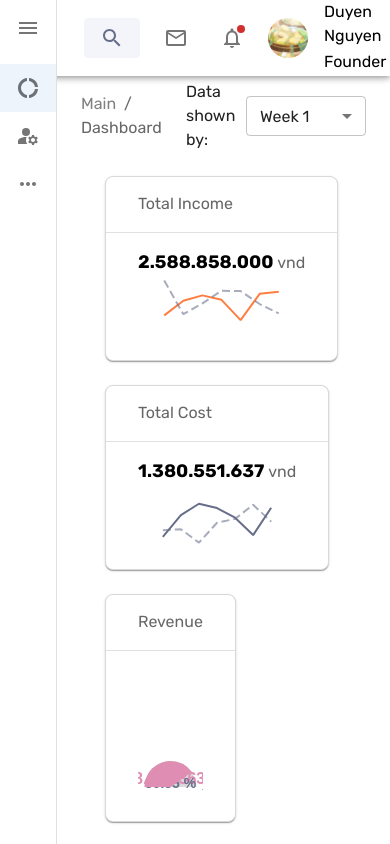
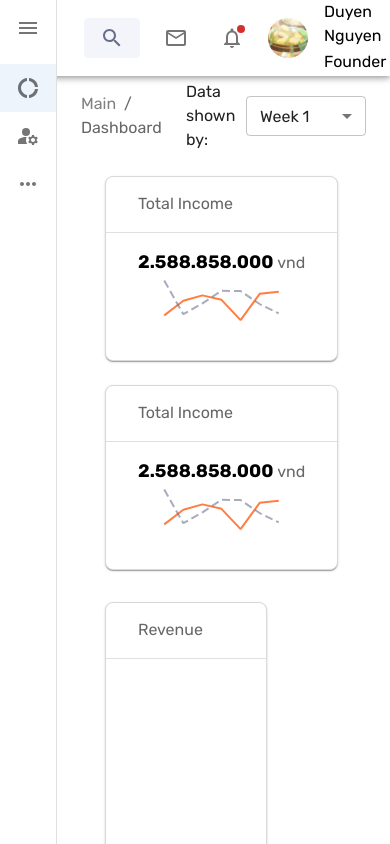
Before and after one commit to DuyenNguyen14/PET-Project, a React (Create React App) app: page / in a window 390 px wide. Shown: the top 844 px of the page. Built offline with nearby package versions, Linux system fonts and the light colour scheme.

Commit message:
[UPDATE] responsive layout

```diff
--- a/src/components/ExpiredProducts/ExpiredCategories.tsx
+++ b/src/components/ExpiredProducts/ExpiredCategories.tsx
@@ -6,6 +6,7 @@ import { useSelector } from "react-redux";
 import { RootState } from "../../redux/store";
 import ExpiredProducts from "./ExpiredProducts";
 import ArrowBackIosNewIcon from "@mui/icons-material/ArrowBackIosNew";
+import { styled } from "@mui/material/styles";
 
 type EventParams = {
   // The component name clicked,
@@ -32,6 +33,8 @@ type EventParams = {
   // color of the shape, works when componentType is 'series'.
   color: string;
 };
+
+const GoBackButton = styled(IconButton)();
 
 type Props = {
   week: string;
@@ -101,6 +104,7 @@ export default function ExpiredCategories({ week }: Props) {
     if (week !== currWeek.current) {
       currWeek.current = week;
       setCategoryName(null);
+      setGoBack(false);
     }
   }, [week]);
 
@@ -119,11 +123,9 @@ export default function ExpiredCategories({ week }: Props) {
           categoryName &&
           goBack && (
             <Box>
-              <Button onClick={handleGoBack}>
-                <IconButton aria-label="go-back">
-                  <ArrowBackIosNewIcon />
-                </IconButton>
-              </Button>
+              <GoBackButton onClick={handleGoBack} aria-label="go-back">
+                <ArrowBackIosNewIcon />
+              </GoBackButton>
               <ExpiredProducts categoryName={categoryName} />
             </Box>
           )
--- a/src/components/ExpiredProducts/ExpiredProducts.tsx
+++ b/src/components/ExpiredProducts/ExpiredProducts.tsx
@@ -40,7 +40,7 @@ export default function ExpiredProducts({ categoryName }: Props) {
     },
     grid: {
       top: 50,
-      bottom: 80,
+      bottom: 55,
       left: 40,
     },
     series: [
@@ -56,10 +56,10 @@ export default function ExpiredProducts({ categoryName }: Props) {
 
   return (
     <Grid container spacing={2} sx={{ height: "100%" }}>
-      <Grid item lg={7}>
+      <Grid item md={7}>
         <ReactECharts option={option} style={{ height: "100%" }} />
       </Grid>
-      <Grid item lg={5}>
+      <Grid item md={5}>
         <Box
           sx={{
             height: "100%",
--- a/src/components/Revenue.tsx
+++ b/src/components/Revenue.tsx
@@ -4,6 +4,7 @@ import { CardText, CardTitle } from "../theme/globalStyles";
 import ReactECharts from "echarts-for-react";
 import { useSelector } from "react-redux";
 import { RootState } from "../redux/store";
+import { useMediaQuery } from "@mui/material";
 
 type Props = {};
 
@@ -11,6 +12,7 @@ export default function Revenue({}: Props) {
   const { income, cost, targetRevenue } = useSelector(
     (state: RootState) => state.sales
   );
+  const isMinWidth = useMediaQuery("(min-width: 1199px)");
 
   const revenueArr = income.current.map(
     (value, index) => value - cost.current[index]
@@ -88,7 +90,13 @@ export default function Revenue({}: Props) {
     <>
       <CardTitle>Revenue</CardTitle>
       <Divider />
-      <CardText sx={{ height: "170px" }}>
+      <CardText
+        sx={
+          isMinWidth
+            ? { height: "170px" }
+            : { height: "336px", padding: "80px" }
+        }
+      >
         <ReactECharts option={option} />
       </CardText>
     </>
--- a/src/pages/Dashboard.tsx
+++ b/src/pages/Dashboard.tsx
@@ -1,4 +1,4 @@
-import { Box, Grid, Paper } from "@mui/material";
+import { Box, Grid, Paper, useMediaQuery } from "@mui/material";
 import { styled } from "@mui/material/styles";
 import { useEffect } from "react";
 import { useDispatch } from "react-redux";
@@ -32,6 +32,8 @@ const Item = styled(Paper)(({ theme }) => ({
 }));
 
 export default function Dashboard({ week }: Props) {
+  const isMinWidth = useMediaQuery("(min-width: 1199px)");
+
   const dispatch: AppDispatch = useDispatch();
 
   useEffect(() => {
@@ -46,6 +48,7 @@ export default function Dashboard({ week }: Props) {
   return (
     <Box sx={{ flexGrow: 1, p: 3 }}>
       <Grid container spacing={4}>
+        {isMinWidth ? (
           <Grid item lg={5}>
             <Grid container spacing={3}>
               <Grid item lg={6}>
@@ -65,22 +68,46 @@ export default function Dashboard({ week }: Props) {
               </Grid>
             </Grid>
           </Grid>
-        <Grid item lg={7}>
+        ) : (
+          <>
+            <Grid item md={5}>
+              <Grid container spacing={3}>
+                <Grid item md={12}>
+                  <Item>
+                    <TotalIncome />
+                  </Item>
+                </Grid>
+                <Grid item md={12}>
+                  <Item>
+                    <TotalIncome />
+                  </Item>
+                </Grid>
+              </Grid>
+            </Grid>
+            <Grid item md={7}>
+              <Item>
+                <Revenue />
+              </Item>
+            </Grid>
+          </>
+        )}
+
+        <Grid item lg={7} md={12}>
           <Item>
             <SalesChart />
           </Item>
         </Grid>
-        <Grid item lg={5}>
+        <Grid item lg={5} md={6}>
           <Item>
             <TopProducts />
           </Item>
         </Grid>
-        <Grid item lg={7}>
+        <Grid item lg={7} md={6}>
           <Item>
             <CustomerRatings />
           </Item>
         </Grid>
-        <Grid item lg={12}>
+        <Grid item md={12}>
           <Item>
             <ExpiredCategories week={week} />
           </Item>
```
Lines whose indentation alone changed are shown as unchanged.
